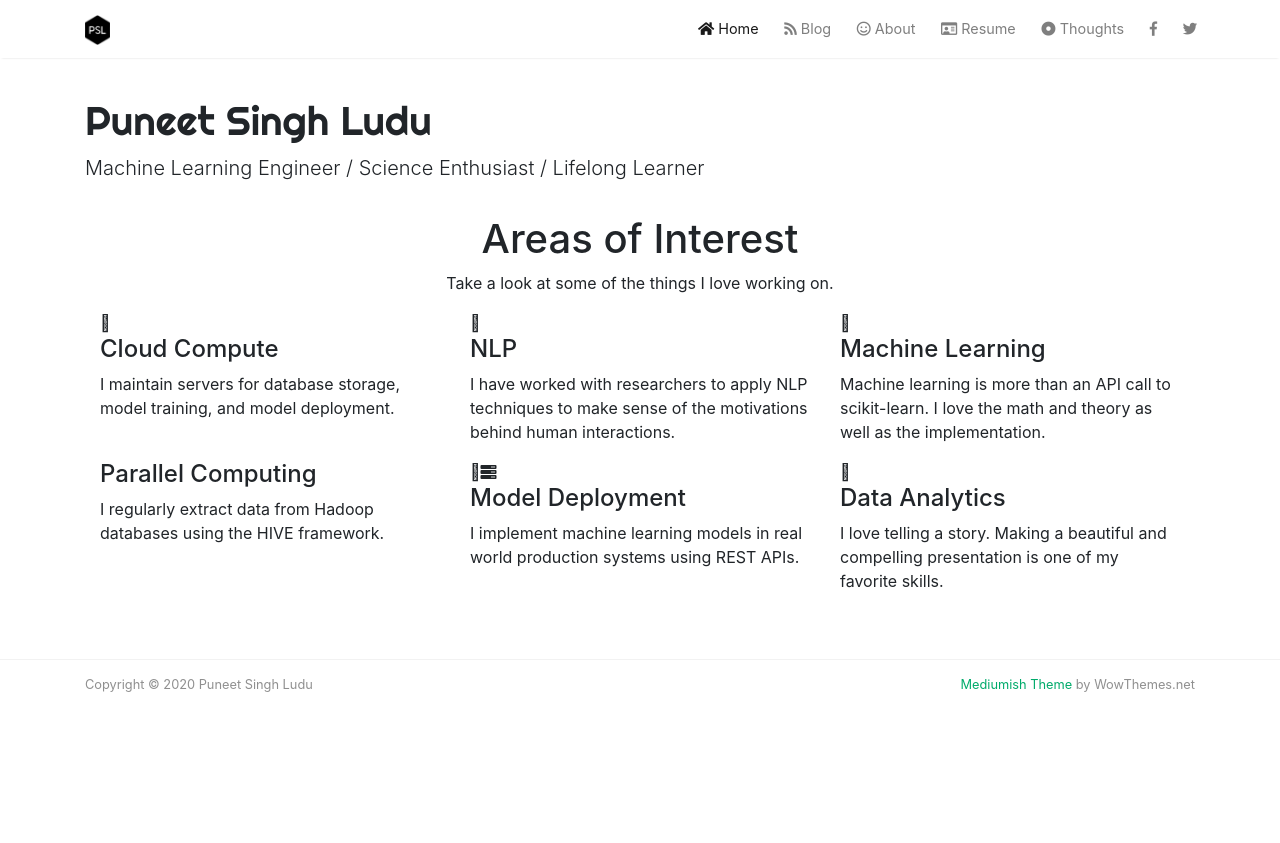
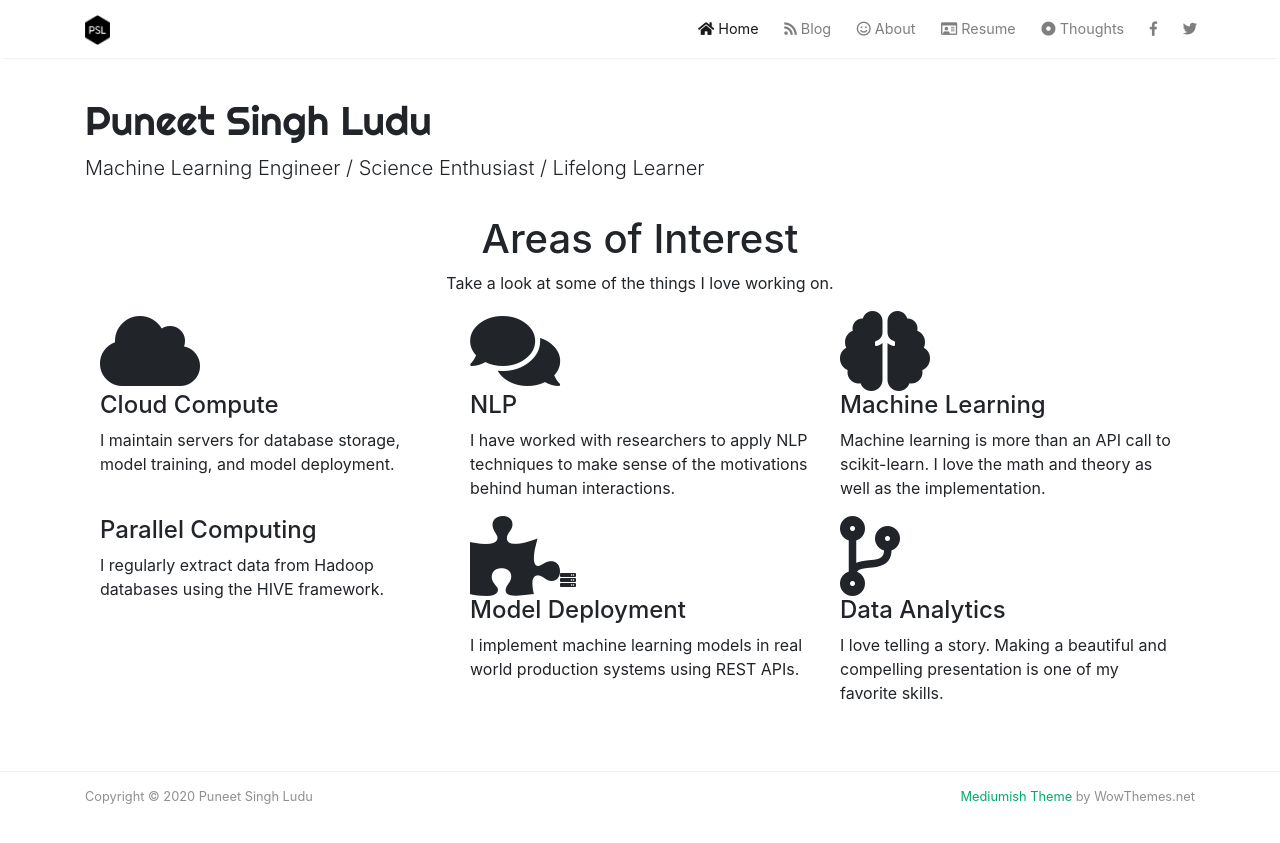
Before and after one commit to puneetsl/puneetsl.github.io, a Jekyll site: the page built from index.html, in a window 1280 px wide. Shown: the top 843 px of the page. Built offline with Jekyll 4.4.1, drawn with Linux system fonts in a browser that asks for light colours; nearby versions of some CDN libraries; the list of posts is cut into pages by our own code; comment, search, counter and statistics services are not loaded.

Commit message:
incremental update

```diff
--- a/index.html
+++ b/index.html
@@ -16,7 +16,7 @@ title: Home
     <div class="row">
         <div class="col-lg-4 col-md-6">
             <div class="single-services">
-                <i class="fal fa-cloud"></i>
+                <i class="fas fa-cloud fa-5x"></i>
                 <a><h4>Cloud Compute</h4></a>
                 <p>
                     I maintain servers for database storage, model training, and model deployment.
@@ -25,7 +25,7 @@ title: Home
         </div>
         <div class="col-lg-4 col-md-6">
             <div class="single-services">
-                <i class="fal fa-comments"></i>
+                <i class="fas fa-comments fa-5x"></i>
                 <a><h4>NLP</h4></a>
                 <p>
                     I have worked with researchers to apply NLP techniques to make sense of the motivations behind human interactions.
@@ -35,7 +35,7 @@ title: Home
 
         <div class="col-lg-4 col-md-6">
             <div class="single-services">
-                <i class="fal fa-brain"></i>
+                <i class="fas fa-brain fa-5x"></i>
                 <a><h4>Machine Learning</h4></a>
                 <p>
                     Machine learning is more than an API call to scikit-learn. I love the math and theory as well as the implementation.
@@ -55,7 +55,7 @@ title: Home
         </div>
         <div class="col-lg-4 col-md-6">
             <div class="single-services">
-                <i class="fal fa-puzzle-piece"></i><i class="fas fa-server"></i>
+                <i class="fas fa-puzzle-piece fa-5x"></i><i class="fas fa-server"></i>
                 <a><h4>Model Deployment</h4></a>
                 <p>
                     I implement machine learning models in real world production systems using REST APIs.
@@ -64,7 +64,7 @@ title: Home
         </div>
         <div class="col-lg-4 col-md-6">
             <div class="single-services">
-                <i class="fal fa-code-branch"></i>
+                <i class="fas fa-code-branch fa-5x"></i>
                 <a><h4>Data Analytics</h4></a>
                 <p>
                     I love telling a story. Making a beautiful and compelling presentation is one of my favorite skills.
```
